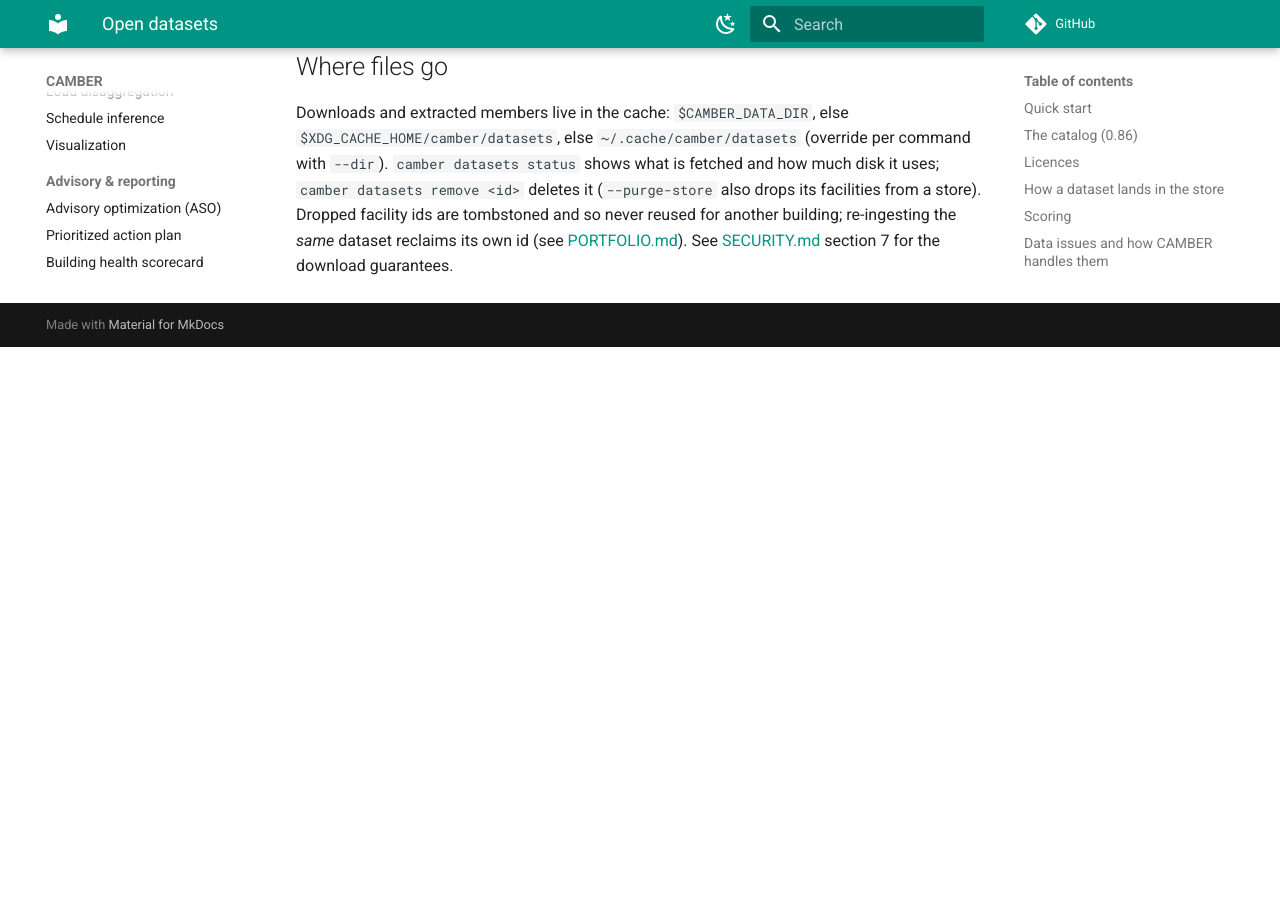
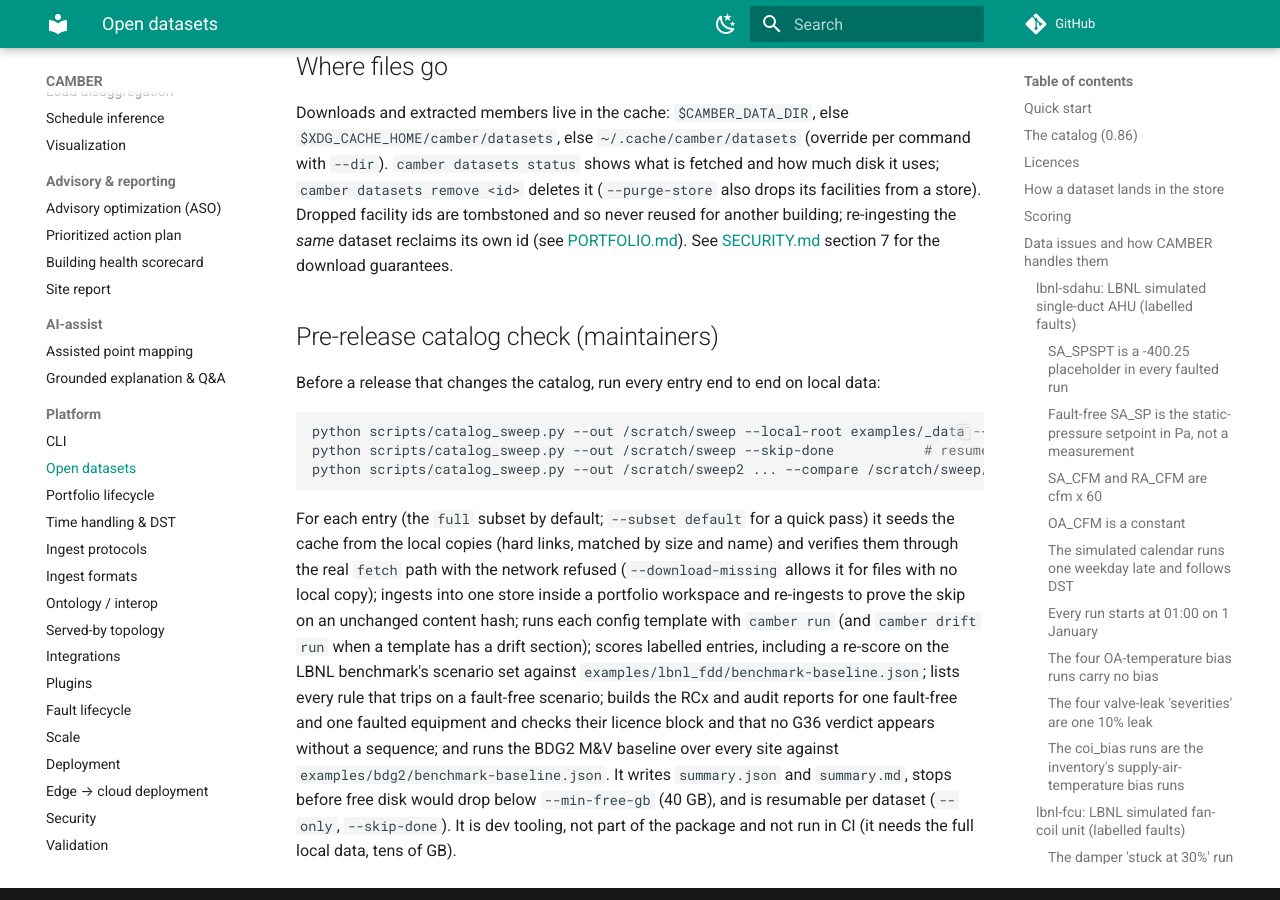
Before and after one commit to yroussev/camber, an MkDocs documentation site: the page built from docs/DATASETS.md, in a window 1280 px wide and 900 px high, scrolled down 15276 px. Built offline with MkDocs 1.6.1 and Material for MkDocs 9.7.7, drawn with Linux system fonts in a browser that asks for light colours; comment, search, counter and statistics services are not loaded; before the commit the page ends 15623 px from its top, so only the background shows below that.

Commit message:
docs: describe the pre-release catalog sweep in DATASETS.md

````diff
--- a/docs/DATASETS.md
+++ b/docs/DATASETS.md
@@ -387,3 +387,28 @@ Downloads and extracted members live in the cache: `$CAMBER_DATA_DIR`, else
 Dropped facility ids are tombstoned and so never reused for another building; re-ingesting the
 *same* dataset reclaims its own id (see [PORTFOLIO.md](PORTFOLIO.md#facility-identity)).
 See [SECURITY.md](SECURITY.md) section 7 for the download guarantees.
+
+## Pre-release catalog check (maintainers)
+
+Before a release that changes the catalog, run every entry end to end on local data:
+
+```sh
+python scripts/catalog_sweep.py --out /scratch/sweep --local-root examples/_data --run-benchmarks
+python scripts/catalog_sweep.py --out /scratch/sweep --skip-done           # resume after a stop
+python scripts/catalog_sweep.py --out /scratch/sweep2 ... --compare /scratch/sweep/summary.json
+```
+
+For each entry (the `full` subset by default; `--subset default` for a quick pass) it seeds the
+cache from the local copies (hard links, matched by size and name) and verifies them through the
+real `fetch` path with the network refused (`--download-missing` allows it for files with no local
+copy); ingests into one store inside a portfolio workspace and re-ingests to prove the skip on an
+unchanged content hash; runs each config template with `camber run` (and `camber drift run` when a
+template has a drift section); scores labelled entries, including a re-score on the LBNL
+benchmark's scenario set against `examples/lbnl_fdd/benchmark-baseline.json`; lists every rule
+that trips on a fault-free scenario; builds the RCx and audit reports for one fault-free and one
+faulted equipment and checks their licence block and that no G36 verdict appears without a
+sequence; and runs the BDG2 M&V baseline over every site against
+`examples/bdg2/benchmark-baseline.json`. It writes `summary.json` and `summary.md`, stops before
+free disk would drop below `--min-free-gb` (40 GB), and is resumable per dataset (`--only`,
+`--skip-done`). It is dev tooling, not part of the package and not run in CI (it needs the full
+local data, tens of GB).
````
